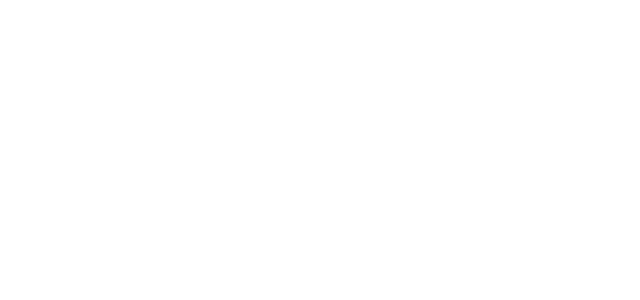
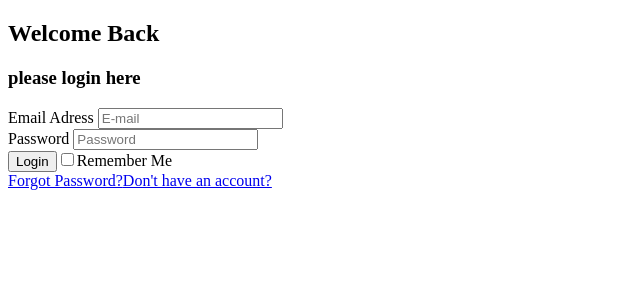
Before and after one commit to abanoub-refaat/CS309_EcommerceProject_Front-end, a React (Vite) app: page /login in a window 1280 px wide. Before the commit this address had no page. Shown: the top 300 px of the page, without its empty margins (0-640 px from the left). Built offline with nearby package versions, Linux system fonts and the light colour scheme.

Commit message:
fix typo and add login and defualt route

```diff
--- a/src/App.jsx
+++ b/src/App.jsx
@@ -1,16 +1,18 @@
-import React from "react";
+import "./App.css";
 import { BrowserRouter as Router, Routes, Route } from "react-router-dom";
 import Signup from "./components/Signup";
+import Login from "./components/Login";
+
 function App() {
   return (
     <Router>
       <Routes>
+        <Route path="/" element={<Signup />} />
         <Route path="/signup" element={<Signup />} />
+        <Route path="/login" element={<Login />} />
       </Routes>
     </Router>
   );
-
-
 }
 
 export default App;
--- a/src/components/Login.jsx
+++ b/src/components/Login.jsx
@@ -1,5 +1,5 @@
 import { useState } from "react";
-import Link from "react-router-dom";
+import { Link } from "react-router-dom";
 
 const Login = () => {
   const [email, setEmail] = useState("");
```
Also changed, not shown: 1 other file (tests, documents, lock files or other folders).
